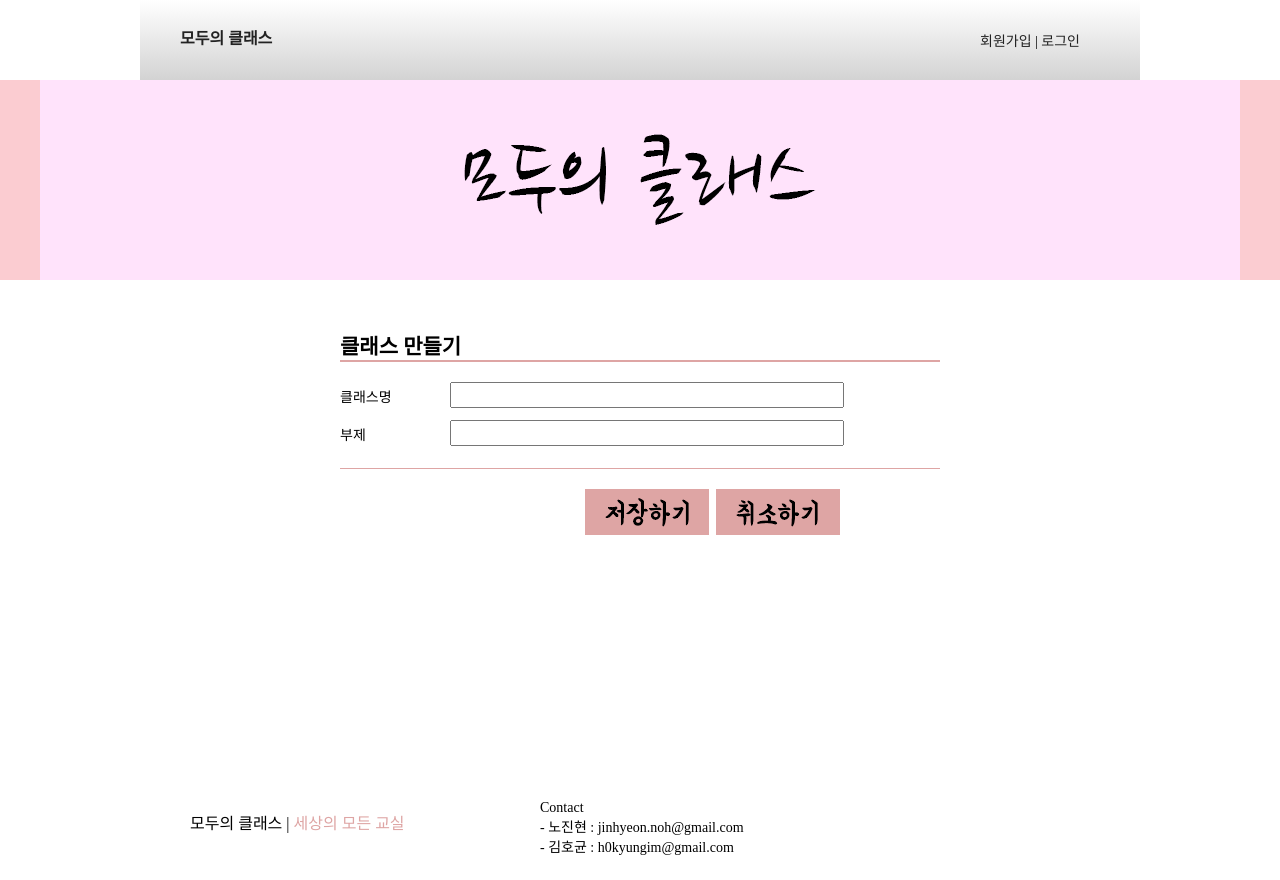
After one commit to nohhow/AllClass, a PHP site: page /make_class.php in a window 1280 px wide. The commit adds this page. Run offline with PHP 8.4, Linux system fonts and the light colour scheme.

Commit message:
클래스 추가 화면 생성 및 ui 작성

```diff
--- a/class_main.php
+++ b/class_main.php
@@ -1,7 +1,7 @@
 <div id="class_main">
 
     <div>
-        <button id = "class_btn">클래스 생성하기</button>
+        <button id = "class_btn" onclick="location.href='make_class.php'">클래스 만들기</button>
     </div>
 
     <br>
@@ -13,4 +13,5 @@
          <li>클래스3</li>
     </ul>
     </div>
+
 </div>
--- a/css/class_main.css
+++ b/css/class_main.css
@@ -1,3 +1,5 @@
+  /*버튼 CSS*/
+
   #class_btn{
     background:#F69B94;
     color:#fff;
@@ -36,3 +38,21 @@
   }
 
   /* 코드 출처 : https://nanati.me/css-button-design/ */
+
+/* 메인 콘텐트 */
+#main_content { position: relative; width: 1000px; height: 500px; margin: 0 auto; }
+
+/* 가입 양식 폼 */
+#join_box {	width: 600px;	margin: 0 auto; }
+#join_box h2 { 	border-bottom: solid 2px #dea5a4; padding-top: 50px; }
+#join_box .col1 { float: left;	width: 110px; margin-top: 4px; }
+#join_box .col2 { float: left;	width: 400px;}
+#join_box .col3 { float: left; }
+#join_box .form input { width: 390px;	height: 22px; }
+#join_box .form input[name=sex] {width: 22px; height: 22px; vertical-align: -5px;}
+#join_box .form { height: 38px; }
+#join_box .name { margin-top: 20px; }
+#join_box input[name=email1] { width: 100px; }
+#join_box input[name=email2] { width: 275px; }
+#join_box .bottom_line { margin-top: 10px;	border-bottom: solid 1px #dea5a4; }
+#join_box .buttons { text-align: right;	margin: 20px 100px 0 0; }
--- a/css/common.css
+++ b/css/common.css
@@ -27,7 +27,7 @@ a:active { text-decoration:none; color: #222222; }
 #main_img_bar {height: 760px; text-align: center; background-color: #fbccd1; }
 #main_img_bar img { margin-top: 30px; margin-bottom: 30px}
 /* 클래스 메인 이미지 */
-#class_main {height: 560px; background-color: #fbccd1; padding-top: 100px; padding-bottom : 100px; padding-left: 100px; padding-right: 100px;}
+#class_main {height: 660px; background-color: #fbccd1; padding-top: 50px; padding-bottom : 50px; padding-left: 100px; padding-right: 100px;}
 /* 하단 푸터 */
 footer { height: 100px; background-color: white; }
 #footer_content { position: relative; width: 1000px; margin: 0 auto; color: black; }
--- a/header.php
+++ b/header.php
@@ -12,7 +12,7 @@
             <h3>
                 <a id = "title" href="index.php">모두의 클래스</a>
 
-                <script>
+                <script> // 로그인 되어있을 시에는 class_index.php가 보여짐
                     var userid = '<?php echo $userid;?>';
 
                     if(userid == ""){
--- /dev/null
+++ b/make_class.php
@@ -0,0 +1,52 @@
+<?php session_start();?>
+<!DOCTYPE html>
+<html>
+<head>
+<meta charset="utf-8">
+<title>모두의 클래스</title>
+<link rel="stylesheet" type="text/css" href="./css/common.css">
+<link rel="stylesheet" type="text/css" href="./css/class_main.css">
+</head>
+<body>
+	<header>
+    	<?php include "header.php";?>
+    </header>
+	<section>
+    <div id ="main_img">
+            <img src="./img/main_banner.png">
+        </div>
+        <div id="main_content">
+      		<div id="join_box">
+          	<form  name="class_form" method="post" action="class_insert.php">
+			    <h2>클래스 만들기</h2>
+    		    	<div class="form name">
+				        <div class="col1">클래스명</div>
+				        <div class="col2">
+							<input type="text" name="name" id = "name_text">
+				        </div>
+			       	</div>
+			       	<div class="clear"></div>
+
+			       	<div class="form">
+				        <div class="col1">부제</div>
+				        <div class="col2">
+                            <input type="text" name="info" id = "info_text">
+				        </div>
+			       	</div>
+			       	<div class="clear"></div>
+
+			       	<div class="bottom_line"> </div>
+			       	<div class="buttons">
+	                	<img style="cursor:pointer" src="./img/save_button.png" onclick="check_input()">&nbsp;
+                  		<img id="reset_button" style="cursor:pointer" src="./img/cancel_button.png"
+                  			onclick="reset_form()">
+	           		</div>
+           	</form>
+        	</div> <!-- join_box -->
+        </div> <!-- main_content -->
+	</section>
+	<footer>
+    	<?php include "footer.php";?>
+    </footer>
+</body>
+</html>
```
Also changed, not shown: class_insert.php (added).
